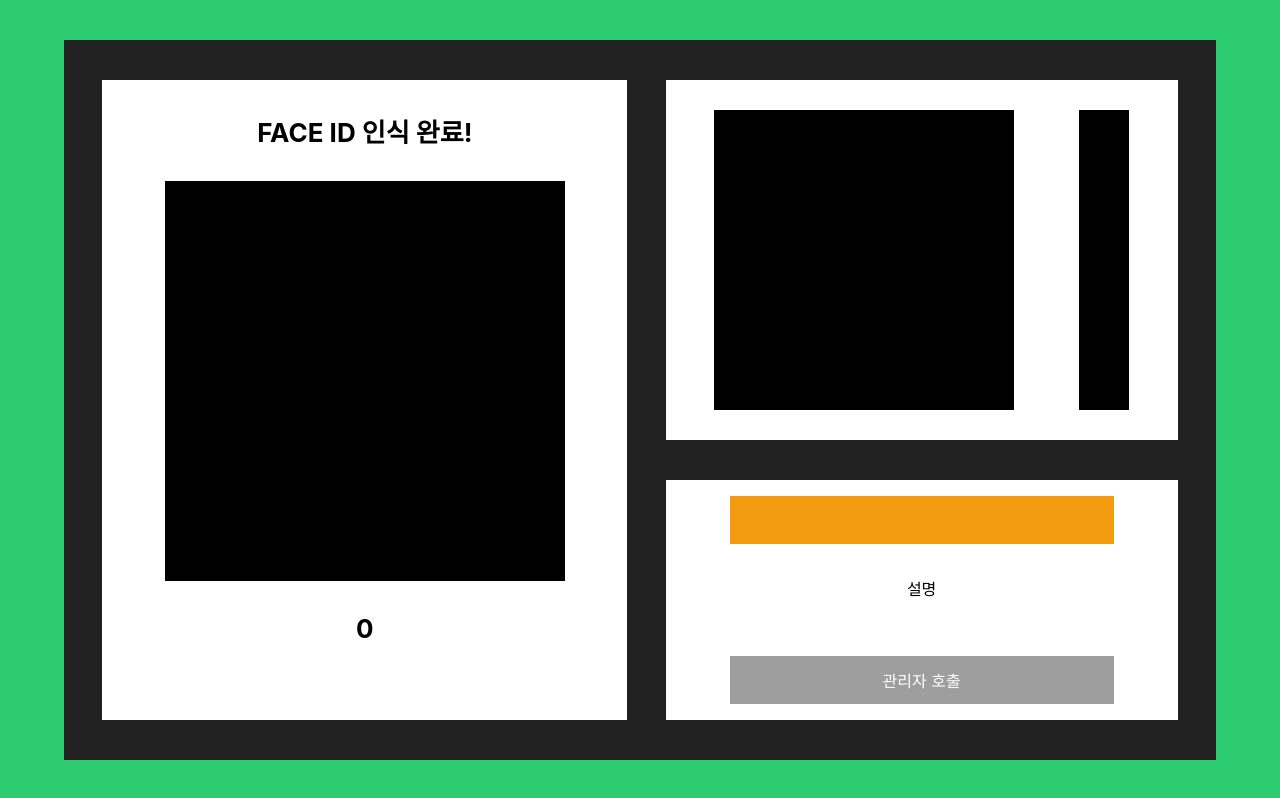
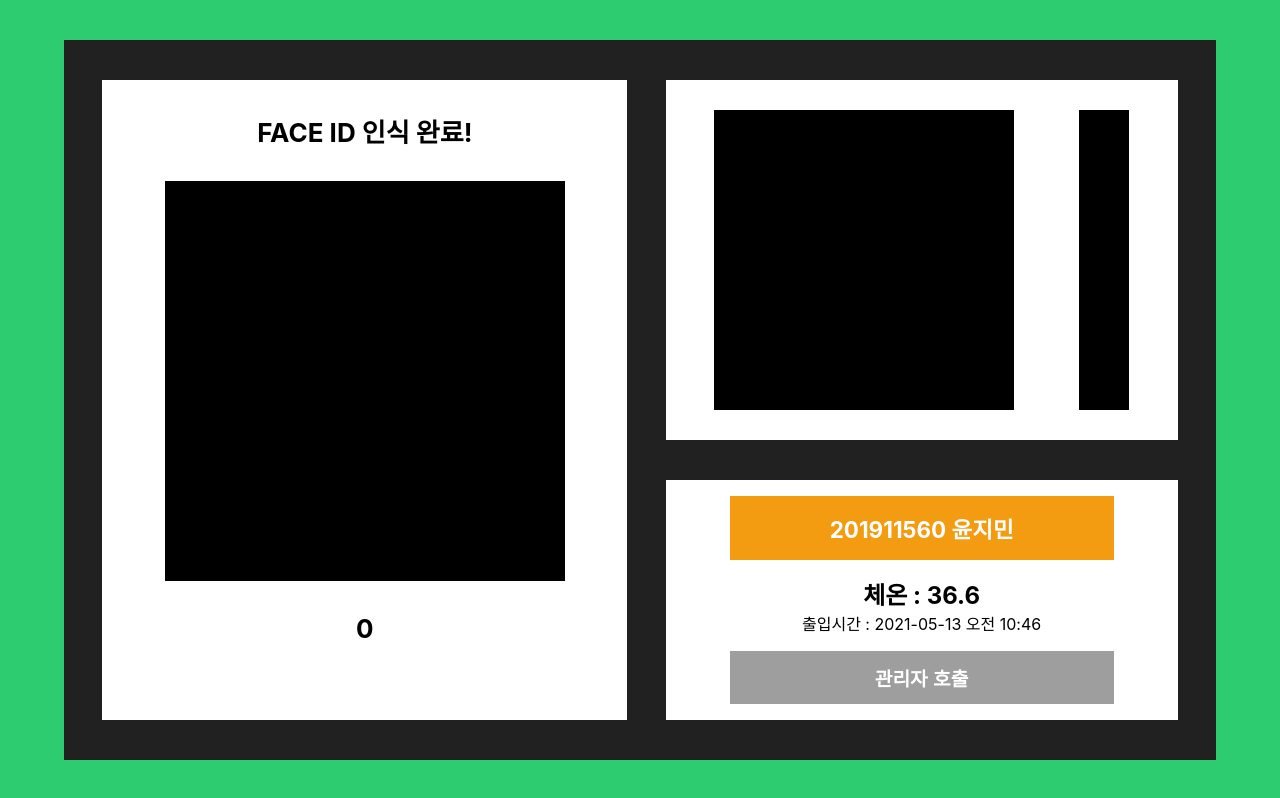
Before and after one commit to lamknh/Hanium2021, a React (Create React App) app in the folder React/gate/: page / in a window 1280 px wide. Built offline with nearby package versions, Linux system fonts and the light colour scheme.

Commit message:
temperature description

```diff
--- /dev/null
+++ b/React/gate/src/components/Description.js
@@ -0,0 +1,24 @@
+import React, {useState} from 'react';
+
+function Description() {
+    let [temperature, setTemperature] = useState("");
+    var [time, setTime] = useState("");
+
+    let tem = setTimeout(function(){
+        setTemperature(temperature = 36.6);
+        setTime(time = "2021-05-13 오전 10:46");
+    }, 3000);
+
+    if(temperature){
+        clearTimeout(tem);
+    }
+
+    return (
+        <div className="description">
+            <h2>체온 : {temperature}</h2>
+            <p>출입시간 : {time}</p>
+        </div>
+    );
+}
+
+export default Description;
--- /dev/null
+++ b/React/gate/src/components/Id.js
@@ -0,0 +1,17 @@
+import React, {useState} from 'react';
+
+function Id() {
+    let [id, setId] = useState("");
+
+    setTimeout(function(){
+        setId(id = "201911560 윤지민");
+    }, 3000);
+
+    return (
+        <div className="id">
+            <h3>{id}</h3>
+        </div>
+    );
+}
+
+export default Id;
--- a/React/gate/src/components/main.js
+++ b/React/gate/src/components/main.js
@@ -1,7 +1,9 @@
 import React from 'react';
 import './mainStyle.css';
-import Recognize from './Recognize.js'
+import Recognize from './Recognize.js';
 import Counter from './Counter.js';
+import Id from './Id.js';
+import Description from './Description.js';
 
 function Main(){
     return (
@@ -18,12 +20,8 @@ function Main(){
                     <div className="temchart"></div>
                 </div>
                 <div className="controller">
-                    <div className="id">
-
-                    </div>
-                    <div className="description">
-                        설명
-                    </div>
+                    <Id />
+                    <Description />
                     <button>관리자 호출</button>
                 </div>
             </div>
--- a/React/gate/src/components/mainStyle.css
+++ b/React/gate/src/components/mainStyle.css
@@ -79,22 +79,31 @@ body{
 .id{
     margin: 2vh 5vw;
     width: 30vw;
-    height: 7vh;
+    height: 10vh;
     background-color: rgb(243, 156, 18);
+    font-weight: bold;
+    font-size: 1.2rem;
+    color : #fff;
 }
+.id h3{
+    margin: 2vh;
+}
+
 .description{
-    margin: 2vh 5vw;
-    width: 30vw;
-    height: 7vh;
+    margin: 0 5vw;
+}
+.description h2, p{
+    margin: 0;
 }
 .controller button{
     margin: 2vh 5vw;
     width: 30vw;
-    height: 7vh;
+    height: 10vh;
     background-color: rgb(158, 158, 158);
     color: #fff;
-    font-size: 1rem;
+    font-size: 1.2rem;
     border-style: none;
+    font-weight: bold;
 }
 .controller button:hover{
     cursor: pointer;
```
